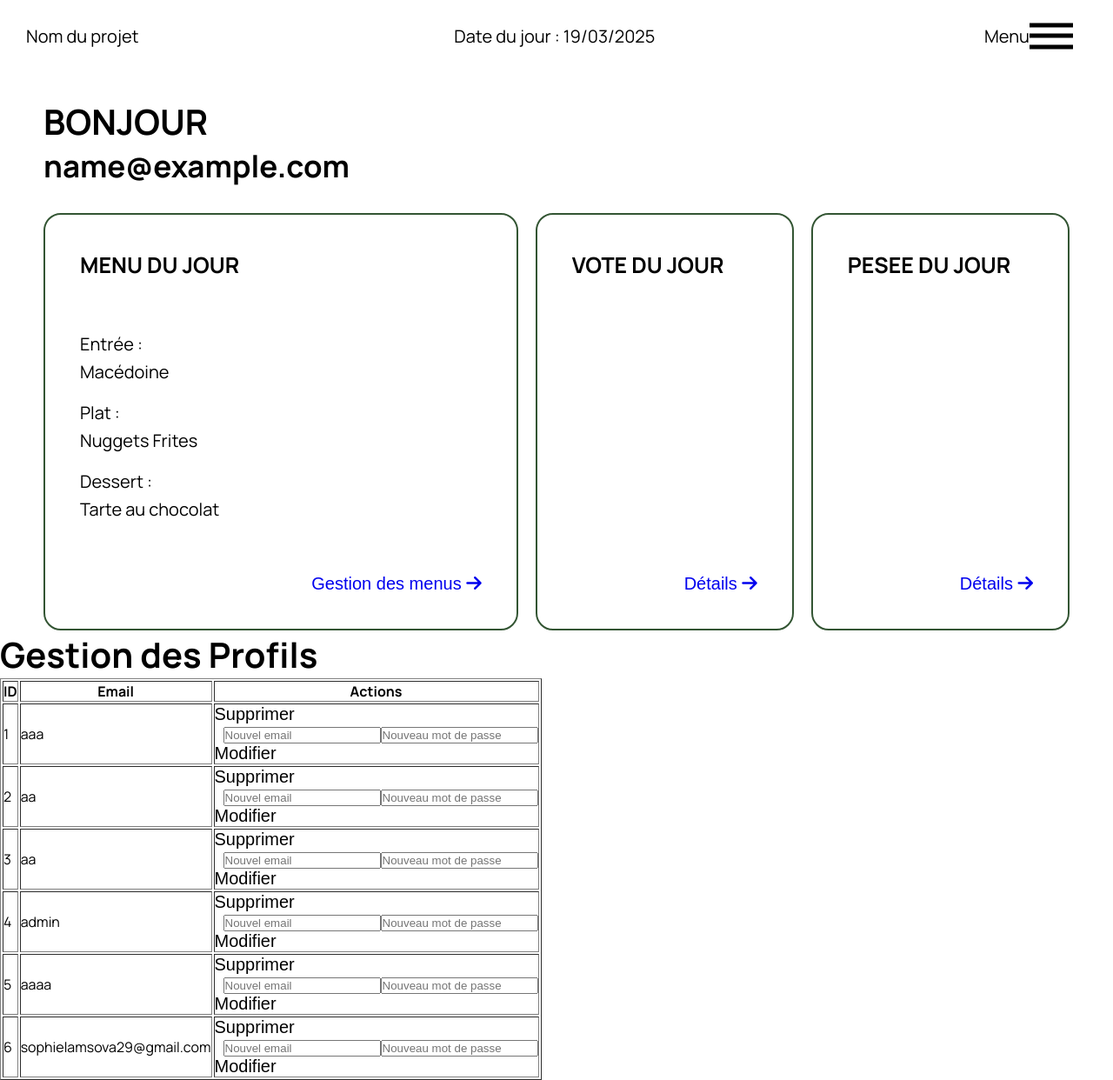
After one commit to Samuelalhadef/BAP2_equipe3, a PHP site: page /gestion_profils/admin_home.php in a window 1280 px wide. The commit adds this page. Shown: the whole page at 87% size. Run offline with PHP 8.4, Linux system fonts and the light colour scheme; the visitor is signed in with stand-in values (Sample User, id 1); data comes from the database, SQL or seed files in the repository.

Commit message:
profils_crud

```diff
--- a/bdd.php
+++ b/bdd.php
@@ -1,10 +1,21 @@
 <?php
+try {
+    // Option 1: Try connecting to localhost with default port
+    $connexion = new PDO("mysql:host=localhost;dbname=BAP2_equipe3", "root", "");
 
-try {
-    $connexion = new PDO("mysql:host=localhost; dbname=BAP2_equipe3", "root", "");
+    // Option 2: If localhost doesn't work, try 127.0.0.1 (explicit IP)
+    // $connexion = new PDO("mysql:host=127.0.0.1;dbname=BAP2_equipe3", "root", "");
+
+    // Option 3: Try specifying the port explicitly
+    // $connexion = new PDO("mysql:host=localhost;port=3306;dbname=BAP2_equipe3", "root", "");
+
+    // Option 4: If you're using MAMP on Mac, try this
+    // $connexion = new PDO("mysql:host=localhost;port=8889;dbname=BAP2_equipe3", "root", "root");
+
+    // Set PDO error mode to exception
+    $connexion->setAttribute(PDO::ATTR_ERRMODE, PDO::ERRMODE_EXCEPTION);
 }
-catch (Exception $e){
-    die("Erreur SQL :" . $e->getMessage());
+catch (PDOException $e) {
+    die("Erreur SQL : " . $e->getMessage());
 }
-
 ?>
--- /dev/null
+++ b/gestion_profils/admin_home.php
@@ -0,0 +1,209 @@
+<!DOCTYPE html>
+<html lang="fr">
+
+<head>
+    <meta charset="UTF-8">
+    <meta name="viewport" content="width=device-width, initial-scale=1.0">
+    <link rel="stylesheet" href="https://cdnjs.cloudflare.com/ajax/libs/font-awesome/6.7.2/css/all.min.css"
+        integrity="sha512-Evv84Mr4kqVGRNSgIGL/F/aIDqQb7xQ2vcrdIwxfjThSH8CSR7PBEakCr51Ck+w+/U6swU2Im1vVX0SVk9ABhg=="
+        crossorigin="anonymous" referrerpolicy="no-referrer" />
+    <link rel="stylesheet" href="../CSS/profils.css">
+    <title>Page d'accueil Admin</title>
+</head>
+
+<body>
+    <?php
+    // Start the session only if it hasn't been started already
+    if (session_status() === PHP_SESSION_NONE) {
+        session_start();
+    }
+    ?>
+
+    <header>
+        <p>Nom du projet</p>
+        <p>Date du jour : <?php echo date('d/m/Y'); ?></p>
+        <nav>
+            <p>Menu</p>
+            <div class="ham-menu">
+                <span></span>
+                <span></span>
+                <span></span>
+            </div>
+        </nav>
+        <div class="off-screen-menu">
+            <ul class="off-screen-menu-item">
+                <li><a href="../Cantine_Ecole/HTML_User_Home.php">PAGE D'ACCUEIL</a></li>
+                <li><a href="#">GESTION DES MENUS</a></li>
+                <li><a href="#">SYNTHESE</a></li>
+                <li><a href="#">VOTE DU JOUR</a></li>
+                <li><a href="#">PESEE DU JOUR</a></li>
+            </ul>
+            <ul class="off-screen-menu-plus">
+                <li class="off-screen-menu-item-text">
+                    <a href="#">Paramètres&nbsp;&nbsp;<i class="fa-solid fa-gear"></i></a>
+                </li>
+                <li class="off-screen-menu-item-text">
+                    <a href="#">Se déconnecter&nbsp;&nbsp;<i class="fa-solid fa-right-from-bracket"></i></a>
+                </li>
+            </ul>
+        </div>
+    </header>
+
+    <div class="name_user_admin">
+        <h1>BONJOUR</h1>
+        <?php
+        if (isset($_SESSION['email'])) {
+            echo "<h2>" . htmlspecialchars($_SESSION['email']) . "</h2>";
+        } else {
+            echo "<p>Vous n'êtes pas connecté ou la session a expiré.</p>";
+            header('Location: ../log_sign/login.php');
+            exit;
+        }
+        ?>
+    </div>
+
+    <div class="container_profils">
+        <!-- Section: Menu du jour -->
+        <div class="menu_recap">
+            <h3>MENU DU JOUR</h3>
+            <?php
+            require_once '../bdd.php';
+
+            $sql = "SELECT entree, plat, dessert FROM menu ORDER BY id DESC LIMIT 1";
+            $req = $connexion->query($sql);
+
+            if ($req) {
+                $menu = $req->fetch(PDO::FETCH_ASSOC);
+                if ($menu) {
+                    $_SESSION['entree'] = $menu['entree'];
+                    $_SESSION['plat'] = $menu['plat'];
+                    $_SESSION['dessert'] = $menu['dessert'];
+                }
+            }
+
+            if (isset($_SESSION['entree']) && isset($_SESSION['plat']) && isset($_SESSION['dessert'])) {
+                echo "<div class='menu_container'>";
+                echo "<div class='menu_details'><p>Entrée :</p><p>" . htmlspecialchars($_SESSION['entree']) . "</p></div>";
+                echo "<div class='menu_details'><p>Plat :</p><p>" . htmlspecialchars($_SESSION['plat']) . "</p></div>";
+                echo "<div class='menu_details'><p>Dessert :</p><p>" . htmlspecialchars($_SESSION['dessert']) . "</p></div>";
+                echo "</div>";
+            } else {
+                echo "<p>Il n'y a pas de menus dans la liste pour le moment</p>";
+            }
+            ?>
+            <button><a href="../Mairie/HTML_Liste_Menu.php">Gestion des menus&nbsp;<i
+                        class="fa-solid fa-arrow-right"></i></a></button>
+        </div>
+
+        <!-- Section: Vote du jour -->
+        <div class="gestion_profils">
+            <h3>VOTE DU JOUR</h3>
+            <button><a href="HTML">Détails&nbsp;<i class="fa-solid fa-arrow-right"></i></a></button>
+        </div>
+
+        <!-- Section: Pesée du jour -->
+        <div class="synthese">
+            <h3>PESEE DU JOUR</h3>
+            <button><a href="HTML">Détails&nbsp;<i class="fa-solid fa-arrow-right"></i></a></button>
+        </div>
+    </div>
+
+    <script src="../JS/nav.js"></script>
+</body>
+
+</html>
+<!DOCTYPE html>
+<html lang="fr">
+
+<head>
+    <meta charset="UTF-8">
+    <meta name="viewport" content="width=device-width, initial-scale=1.0">
+    <link rel="stylesheet" href="https://cdnjs.cloudflare.com/ajax/libs/font-awesome/6.7.2/css/all.min.css"
+        integrity="sha512-Evv84Mr4kqVGRNSgIGL/F/aIDqQb7xQ2vcrdIwxfjThSH8CSR7PBEakCr51Ck+w+/U6swU2Im1vVX0SVk9ABhg=="
+        crossorigin="anonymous" referrerpolicy="no-referrer" />
+    <link rel="stylesheet" href="../CSS/profils.css">
+    <title>Admin - Gestion des Profils</title>
+</head>
+
+<body>
+    <?php
+    if (session_status() === PHP_SESSION_NONE) {
+        session_start();
+    }
+
+    if (!isset($_SESSION['email'])) {
+        header('Location: ../log_sign/login.php');
+        exit;
+    }
+
+    if (!isset($_SESSION['is_admin']) || $_SESSION['is_admin'] !== 1) {
+        echo "<p>Accès refusé. Vous n'êtes pas autorisé à accéder à cette page.</p>";
+        exit;
+    }
+
+    require_once '../bdd.php';
+
+    // Handle profile deletion
+    if ($_SERVER['REQUEST_METHOD'] === 'POST' && isset($_POST['delete_id'])) {
+        $deleteId = $_POST['delete_id'];
+        $deleteSql = "DELETE FROM connexion WHERE id = :id";
+        $deleteStmt = $connexion->prepare($deleteSql);
+        $deleteStmt->execute(['id' => $deleteId]);
+        echo "<p>Profil supprimé avec succès.</p>";
+    }
+
+    // Handle profile update
+    if ($_SERVER['REQUEST_METHOD'] === 'POST' && isset($_POST['update_id'])) {
+        $updateId = $_POST['update_id'];
+        $newEmail = $_POST['email'] ?? '';
+        $newPassword = $_POST['password'] ?? '';
+
+        if (!empty($newEmail) && !empty($newPassword)) {
+            $updateSql = "UPDATE connexion SET email = :email, mdp = :password WHERE id = :id";
+            $updateStmt = $connexion->prepare($updateSql);
+            $updateStmt->execute([
+                'email' => $newEmail,
+                'password' => $newPassword,
+                'id' => $updateId
+            ]);
+            echo "<p>Profil mis à jour avec succès.</p>";
+        } else {
+            echo "<p>Veuillez remplir tous les champs pour mettre à jour le profil.</p>";
+        }
+    }
+    ?>
+
+    <h1>Gestion des Profils</h1>
+    <?php
+    $sql = "SELECT id, email FROM connexion";
+    $result = $connexion->query($sql);
+
+    if ($result->rowCount() > 0) {
+        echo "<table border='1'>";
+        echo "<tr><th>ID</th><th>Email</th><th>Actions</th></tr>";
+        while ($row = $result->fetch(PDO::FETCH_ASSOC)) {
+            echo "<tr>";
+            echo "<td>" . htmlspecialchars($row['id'] ?? '') . "</td>";
+            echo "<td>" . htmlspecialchars($row['email'] ?? '') . "</td>";
+            echo "<td>";
+            echo "<form method='POST' style='display:inline;'>";
+            echo "<input type='hidden' name='delete_id' value='" . htmlspecialchars($row['id'] ?? '') . "'>";
+            echo "<button type='submit'>Supprimer</button>";
+            echo "</form>";
+            echo "<form method='POST' style='display:inline; margin-left:10px;'>";
+            echo "<input type='hidden' name='update_id' value='" . htmlspecialchars($row['id'] ?? '') . "'>";
+            echo "<input type='email' name='email' placeholder='Nouvel email' required>";
+            echo "<input type='password' name='password' placeholder='Nouveau mot de passe' required>";
+            echo "<button type='submit'>Modifier</button>";
+            echo "</form>";
+            echo "</td>";
+            echo "</tr>";
+        }
+        echo "</table>";
+    } else {
+        echo "<p>Aucun profil trouvé.</p>";
+    }
+    ?>
+</body>
+
+</html>
--- /dev/null
+++ b/gestion_user/HTML_User_Home.php
@@ -0,0 +1,6 @@
+<?php
+// This is a redirect file to ensure backward compatibility
+// Redirect to the correct location
+header('Location: ../Cantine_Ecole/HTML_User_Home.php');
+exit;
+?>
```
Also changed, not shown: Log_Sign/login.php (added, +65 -0 lines), gestion_user/admin_home.php (added, +59 -0 lines), test_connection.php (added, +8 -0 lines), gestion_profils/HTML_User_Home.php (added).
